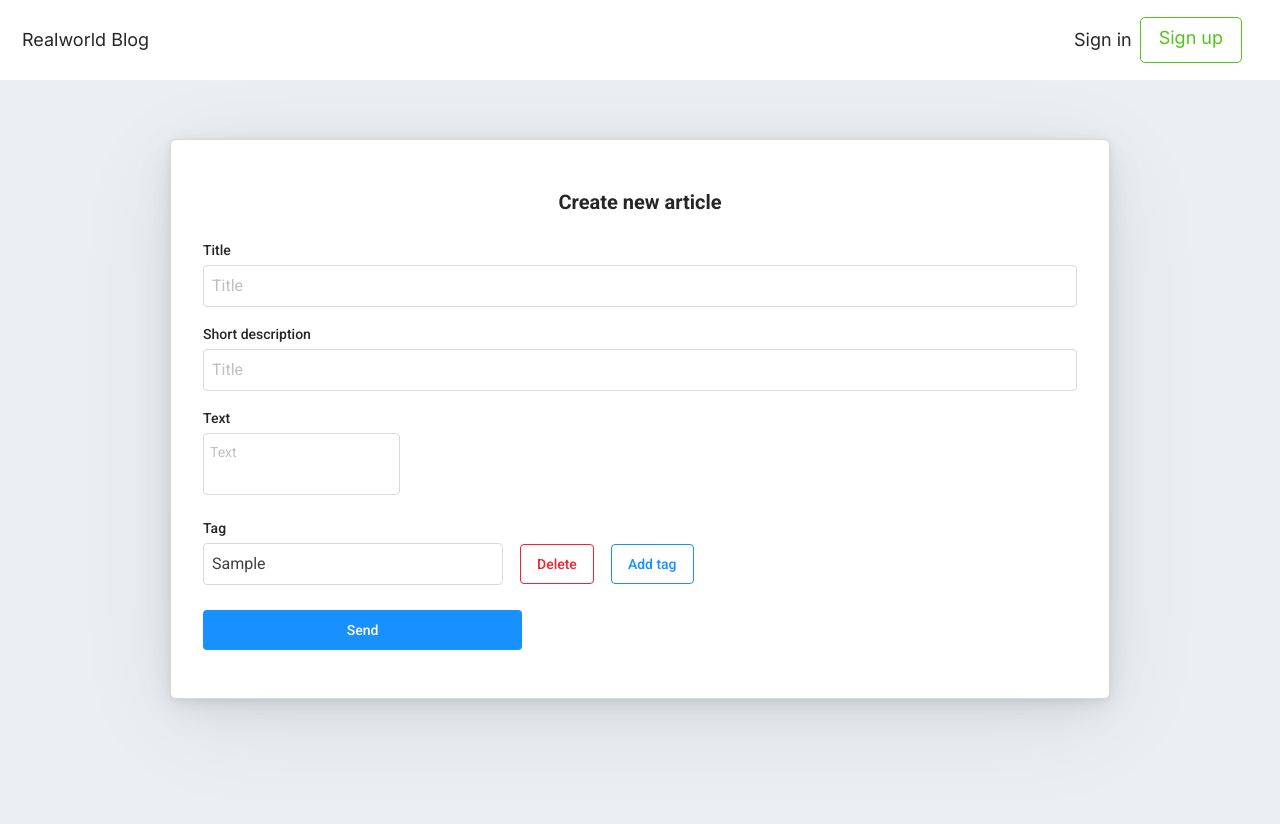
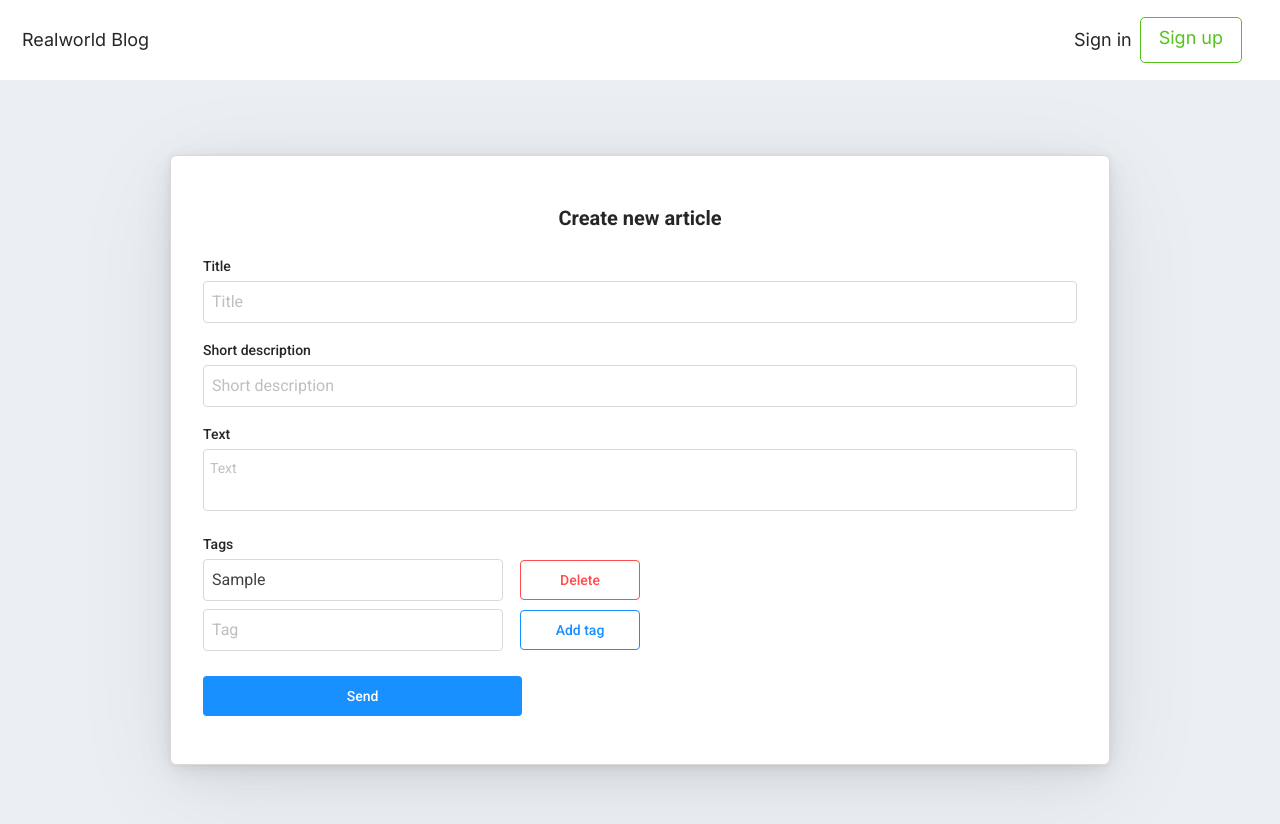
Before and after one commit to miha04635/myBlog, a React (Create React App) app: page /NewArticle in a window 1280 px wide. Both pictures are taken after typing "Sample" into the empty fields and a click on the button "Add tag". Shown: the top 824 px of the page. Before the commit the page ends 800 px from the top, so only its background shows below. Built offline with nearby package versions, Linux system fonts and the light colour scheme; no server answers.

Commit message:
done last commit

```diff
--- a/src/components/app/app.jsx
+++ b/src/components/app/app.jsx
@@ -17,7 +17,7 @@ function App() {
     <div className={styles.app}>
       <Router>
         <Header />
-
+        <div className={styles.container}>
           <Routes>
             <Route path="/" element={<ListArticles />} />
             <Route path="/:slug" element={<ArticleDetails />} />
@@ -26,6 +26,7 @@ function App() {
             <Route path="/EditProfile" element={<EditProfile />} />
             <Route path="/NewArticle" element={<NewArticle />} />
           </Routes>
+        </div>
       </Router>
       <GetArticles />
     </div>
--- a/src/components/app/app.module.css
+++ b/src/components/app/app.module.css
@@ -2,6 +2,9 @@
 
 .app {
   min-width: 400px;
-
   background-color: rgba(235, 238, 243, 1);
 }
+
+.container {
+  padding: 16px 16px;
+}
--- a/src/components/newArticle/newArticle.jsx
+++ b/src/components/newArticle/newArticle.jsx
@@ -1,6 +1,22 @@
+import { useState } from 'react'
+
 import styles from './newArticle.module.css'
 
 const NewArticle = () => {
+  const [tags, setTags] = useState([])
+  const [tagInput, setTagInput] = useState('')
+
+  const handleAddTag = () => {
+    if (tagInput.trim()) {
+      setTags([...tags, tagInput.trim()])
+      setTagInput('')
+    }
+  }
+
+  const handleDeleteTag = indexToDelete => {
+    setTags(tags.filter((_, index) => index !== indexToDelete))
+  }
+
   return (
     <div className={styles.createNewArticle}>
       <div className={styles.article}>Create new article</div>
@@ -13,19 +29,38 @@ const NewArticle = () => {
 
         <div className={styles.shortDescription}>
           <div>Short description</div>
-          <input type="text" placeholder="Title" />
+          <input type="text" placeholder="Short description" />
         </div>
 
         <div className={styles.text}>
           <div>Text</div>
-          <textarea type="text" placeholder="Text" />
+          <textarea placeholder="Text" />
         </div>
+
         <div className={styles.tags}>
-          <div className={styles.containerTags}>Tag</div>
-          <input type="text" placeholder="Tag" />
-          <button className={styles.buttonDel}>Delete</button>
-          <button className={styles.buttonAddTag}>Add tag</button>
+          <div className={styles.containerTags}>Tags</div>
+          {tags.map((tag, index) => (
+            <div key={index} className={styles.tagRow}>
+              <input type="text" value={tag} readOnly className={styles.tagInput} />
+              <button className={styles.buttonDel} onClick={() => handleDeleteTag(index)}>
+                Delete
+              </button>
+            </div>
+          ))}
+          <div className={styles.addTagRow}>
+            <input
+              type="text"
+              placeholder="Tag"
+              value={tagInput}
+              onChange={e => setTagInput(e.target.value)}
+              className={styles.tagInput}
+            />
+            <button className={styles.buttonAddTag} onClick={handleAddTag}>
+              Add tag
+            </button>
+          </div>
         </div>
+
         <button className={styles.send}>Send</button>
       </div>
     </div>
--- a/src/components/newArticle/newArticle.module.css
+++ b/src/components/newArticle/newArticle.module.css
@@ -48,6 +48,7 @@
   position: relative;
 }
 .text textarea {
+  box-sizing: border-box;
   padding: 6px;
   border: 1px solid rgba(217, 217, 217, 1);
   border-radius: 4px;
@@ -57,6 +58,7 @@
   font-weight: 400;
   color: rgba(0, 0, 0, 0.75);
   resize: none;
+  width: 874px;
 }
 
 .text textarea::placeholder {
@@ -143,3 +145,38 @@ p {
 
   border-radius: 4px;
 }
+
+.buttonDel {
+  background: none;
+  color: #ff4d4f;
+  border: 1px solid #ff4d4f;
+  padding: 5px 10px;
+  border-radius: 4px;
+  font-size: 14px;
+  cursor: pointer;
+  width: 120px;
+  height: 40px;
+}
+
+.buttonDel:hover {
+  background: #ff4d4f;
+  color: white;
+}
+
+.buttonAddTag {
+  background: none;
+  color: #1890ff;
+  border: 1px solid #1890ff;
+  padding: 5px 10px;
+  border-radius: 4px;
+  font-size: 14px;
+  cursor: pointer;
+  margin: 5px 17px;
+  width: 120px;
+  height: 40px;
+}
+
+.buttonAddTag:hover {
+  background: #1890ff;
+  color: white;
+}
```
Lines whose indentation alone changed are shown as unchanged.
